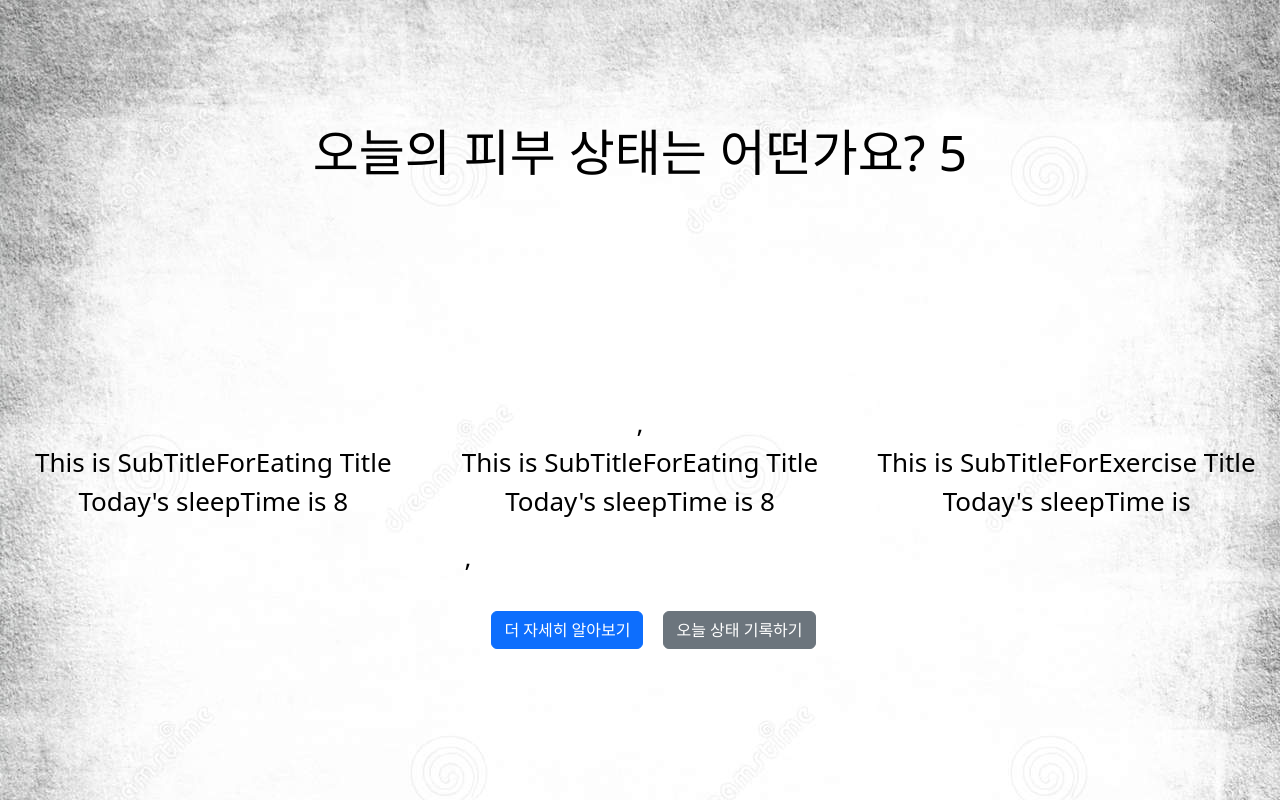
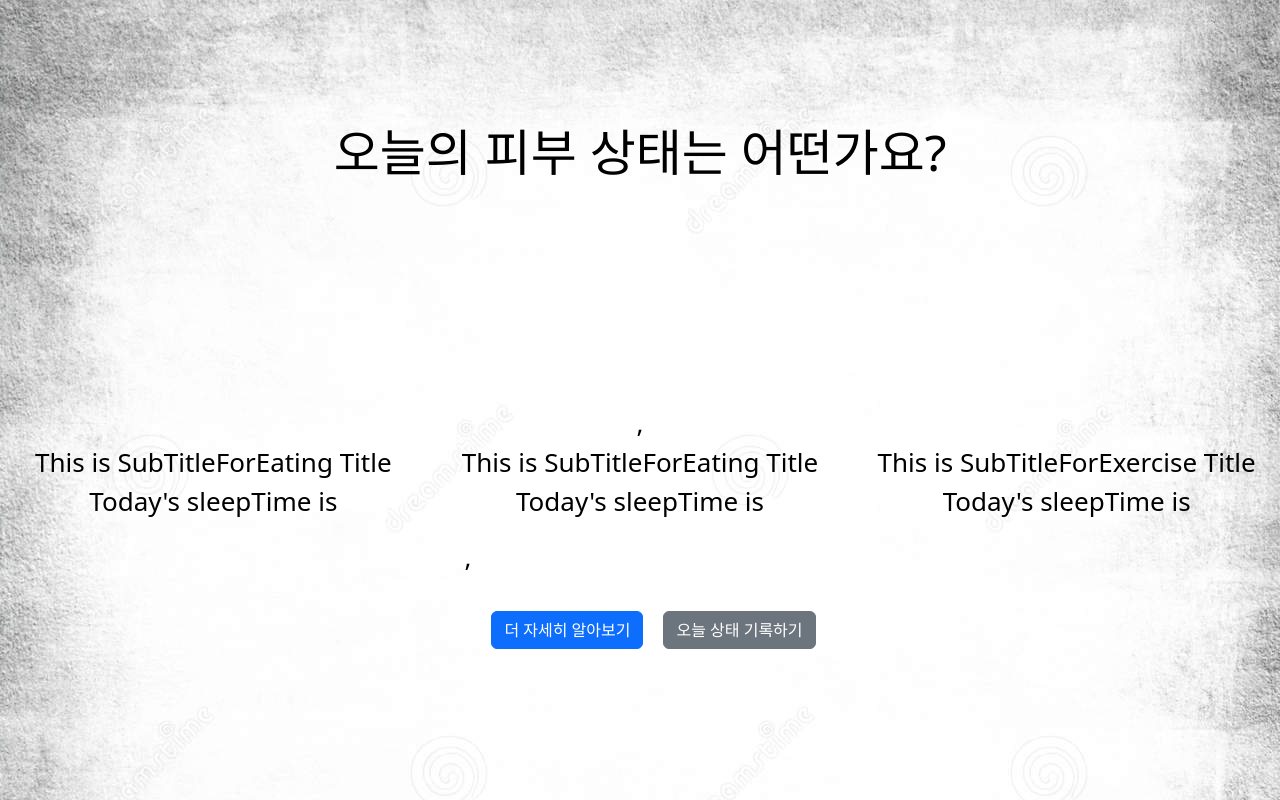
Before and after one commit to tead1234/AtopyProjectFrontend, a React (Create React App) app: page / in a window 1280 px wide. Built offline with nearby package versions, Linux system fonts and the light colour scheme; no server answers.

Commit message:
api 연동 1차시도

```diff
--- a/src/App.js
+++ b/src/App.js
@@ -12,27 +12,28 @@ import CreatePage from './component/CreatePage/CreatePage';
 function App() {
   const [data, setData] = useState([]);
   let [Switch, setSwitch] = useState(true);
+  let [morning, setMorning] = useState(null);
+  let [lunch, setLunch] = useState(null);
+  let [dinner, setDinner] = useState(null);
+  let [sleepTime, setSleepTime] = useState(null);
+  let [exercise, setExercise] = useState(null);
+  const states =  ["morning", "lunch", "dinner", "sleepTime", "exercise"];
+  useEffect(() => {
+    const url = "http://localhost:8080/read/most?category="
 
-  // useEffect(() => {
-  //   const fetchData = async () => {
-  //     try {
-  //       const response = await axios.get('http://localhost:8080/read/most?category=sleepTime');
-  //       setData(response.data);
-  //     } catch (error) {
-  //       console.error(error);
-  //     }
-  //   };
-
-  //   fetchData();
-  // }, []);
-  // example json data =
-  const a=  {
-    "date" : '2022-01-20',
-    "skinState" : 5,
-    "sleepTime" : 8
-  }
-  // server에서 json 데이터 받아오기
-  // console.log(data.data[0].sleepTime);
+    states.forEach((state) => {
+      axios.get(url+ state).then((response) =>{
+        console.log(response);
+        if(state == "sleepTime"){
+          setSleepTime(response.data.data[0]);
+        }
+      }).catch((err) => {
+        console.log(err);
+      });
+    });
+    return () => {
+    };
+  }, []);
 
   return (
     <div className="App" >
@@ -40,7 +41,7 @@ function App() {
       <BrowserRouter>
           <Routes>
             <Route path='/' element= {
-                <MainPage skinState= {a.skinState} sleepTime = {a.sleepTime}/>
+                <MainPage  morning ={morning} lunch = {lunch} dinner = {dinner} sleepTime = {sleepTime} exercise = {exercise}/>
                 }></Route>
             <Route path='/create' element = {<CreatePage/>}></Route>
           </Routes>
--- a/src/component/CreatePage/CreatePage.js
+++ b/src/component/CreatePage/CreatePage.js
@@ -1,6 +1,7 @@
 import Form from 'react-bootstrap/Form';
 import { Button } from 'react-bootstrap';
 import { useState } from 'react';
+import axios from 'axios';
 const CreatePage = () => {
   const [values, setValues] = useState({
     date : new Date(),
@@ -11,10 +12,21 @@ const CreatePage = () => {
     sleepTime: 0,
     exercise: 0,
   })
+  // axios post 요청
+  function createApi(valuse) {
+    const url = "http://localhost:8080/create";
+    axios.post(url, values)
+    .then(function(response) {
+      console.log(values, response);
+        console.log("성공");
+    })
+    .catch(function(error) {
+        console.log("실패");
+    })
 
+}
 
    const handleSubmit = e => {
-    e.preventDefault();
     const form = e.target;
     setValues((e) => ({
       ...values,
@@ -28,8 +40,8 @@ const CreatePage = () => {
     // 에러 값을 설정하고
     // 잘못된 값이면 제출 처리를 중단한다.
 
-    setValues((values) => (console.log(values)));
     alert(JSON.stringify(values, null))
+    createApi(JSON.stringify(values, null));
   }
     return(
       <div className='Modal'>
--- a/src/component/MainPage/ContainerForSubTitle.js
+++ b/src/component/MainPage/ContainerForSubTitle.js
@@ -6,9 +6,9 @@ import SubTitleForSleep from "./SubTitleForSleep";
 function ContainerForSubTitle(props){
     return(
         <div className="container-subtitle">
-         <SubTitleForEating sleepTime = {props.sleepTime}></SubTitleForEating>
+         <SubTitleForEating morning = {props.morning}></SubTitleForEating>
          <SubTitleForSleep sleepTime = {props.sleepTime} ></SubTitleForSleep>
-         <SubTitleForExercise></SubTitleForExercise>
+         <SubTitleForExercise exercise = {props.exercise}></SubTitleForExercise>
         </div>
     )
 }
--- a/src/component/MainPage/MainPage.js
+++ b/src/component/MainPage/MainPage.js
@@ -2,16 +2,18 @@ import 'bootstrap/dist/css/bootstrap.min.css';
 import Button from 'react-bootstrap/Button';
 import ContainerForSubTitle from './ContainerForSubTitle';
 import { Link } from 'react-router-dom';
+import axios from 'axios';
 import MainTitle from './mainTitle';
 import CreatePage from '../CreatePage/CreatePage';
 import React, { Component,  useEffect, useState } from 'react';
 
 function MainPage(props){
   let [Switch, setSwitch] = useState(false);
+
     return(
         <div className="MainPage">
           <MainTitle skinState = {props.skinState}></MainTitle>,
-          <ContainerForSubTitle sleepTime= {props.sleepTime}></ContainerForSubTitle>,
+          <ContainerForSubTitle morning ={props.morning} lunch ={props.lunch} dinner ={props.dinner} sleepTime= {props.sleepTime} exercise = {props.exercise}></ContainerForSubTitle>,
           <Link to= "/specific">
             <Button style={{position : "relative", top : "70px", margin : "20px"}} >더 자세히 알아보기</Button>
           </Link>
--- a/src/component/MainPage/SubTitleForEating.js
+++ b/src/component/MainPage/SubTitleForEating.js
@@ -5,7 +5,7 @@ function SubTitleForEating(props){
 
             <div className="subTitleForEating">
                 This is SubTitleForEating Title
-                Today's sleepTime is {props.sleepTime}
+                Today's sleepTime is {props.morning}
 
             </div>
 
--- a/src/component/MainPage/SubTitleForExercise.js
+++ b/src/component/MainPage/SubTitleForExercise.js
@@ -4,7 +4,7 @@ function SubTitleForExercise(props){
     return(
         <div className="subTitleForExercise">
             This is SubTitleForExercise Title
-            Today's sleepTime is {props.sleepTime}
+            Today's sleepTime is {props.exercise}
 
         </div>
     );
```
